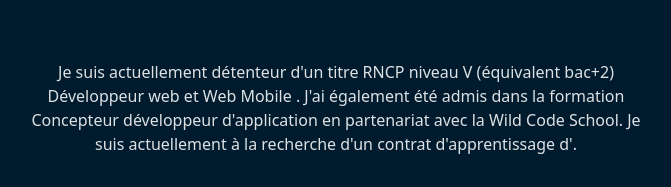
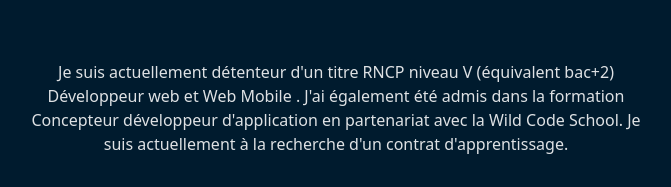
Before and after one commit to XamTV/Solorush2, a React (Vite) app: page / in a window 1280 px wide. Shown: the part 580-767 px from the top of the page, without its empty margins (304-975 px from the left). Built offline with nearby package versions, Linux system fonts and the light colour scheme.

Commit message:
Minor fix, updated description

```diff
--- a/src/components/About.jsx
+++ b/src/components/About.jsx
@@ -29,7 +29,7 @@
         bac+2) Développeur web et Web Mobile . J&apos;ai également été admis
         dans la formation Concepteur développeur d&apos;application en
         partenariat avec la Wild Code School. Je suis actuellement à la
-        recherche d&apos;un contrat d&apos;apprentissage d&apos;.
+        recherche d&apos;un contrat d&apos;apprentissage.
       </p>
       <div className="flex self-center">
         <div className="hover:animate-bounce">
```
